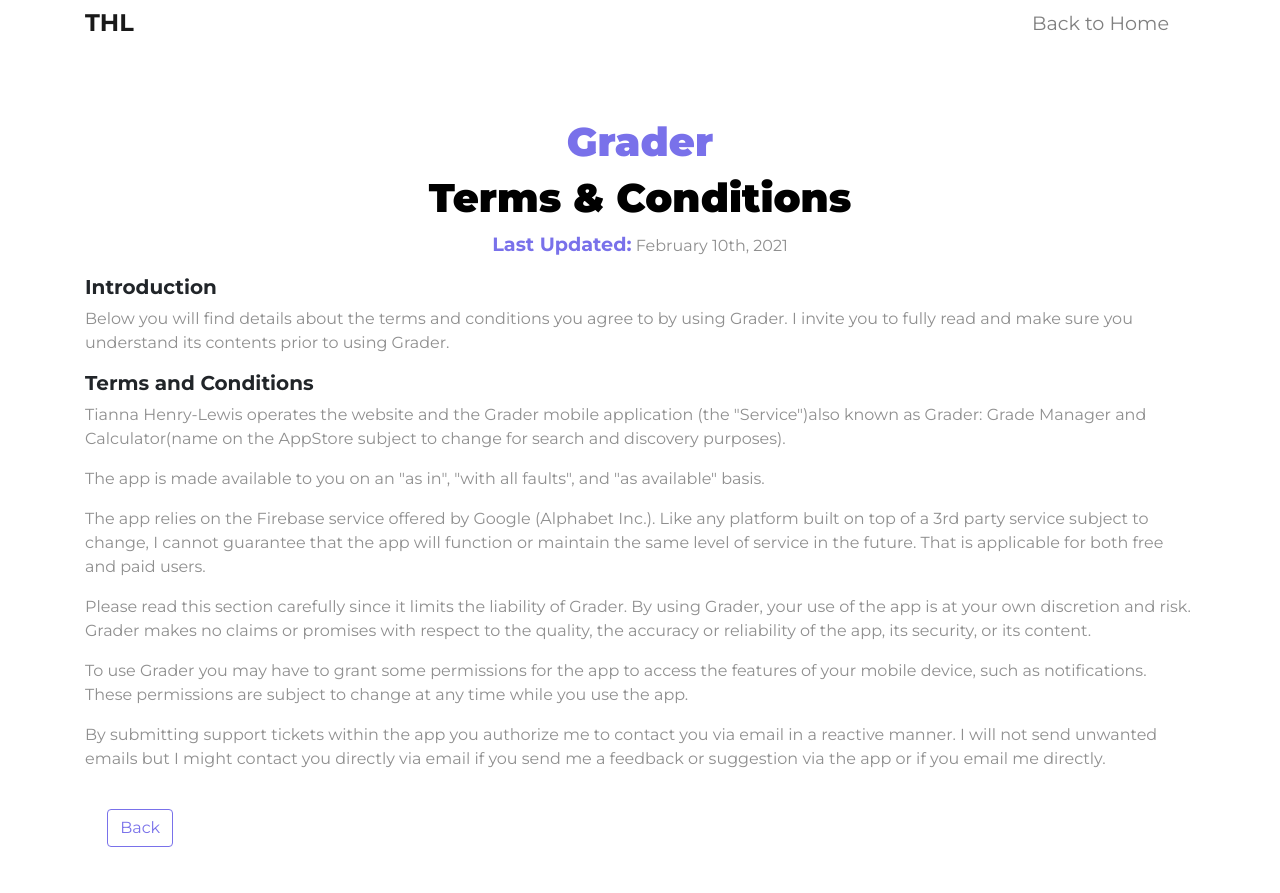
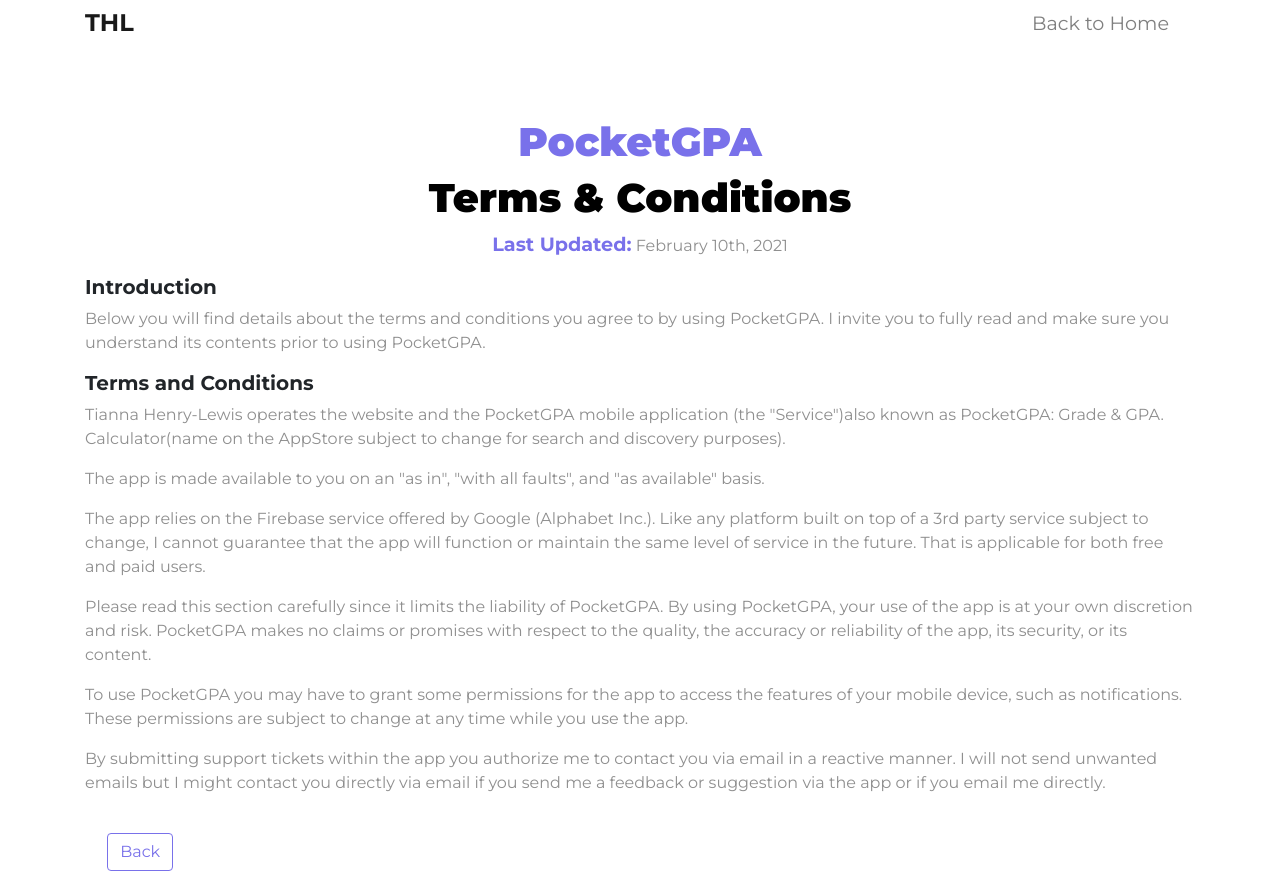
Before and after one commit to tiannahenrylewis/tiannahenrylewis.github.io, a plain HTML site: page pocketgpa_terms.html in a window 1280 px wide. Before the commit the page ends 869 px from the top, so only its background shows below. Drawn offline with nearby package versions, Linux system fonts and the light colour scheme.

Commit message:
Updated PocketGPA
Updated the privacy policy and terms pages as well as switched out the existing name Grader to PocketGPA

```diff
--- a/grader_terms.html
+++ b/pocketgpa_terms.html
@@ -81,7 +81,7 @@
       </nav>
     </div>
     <div class="container">
-      <h2>Grader</h2>
+      <h2>PocketGPA</h2>
       <h2><span style="color: black">Terms & Conditions</span></h2>
       <p class="text-center">
         <span class="text-bold">Last Updated:</span> February 10th, 2021
@@ -91,13 +91,13 @@
       <h5>Introduction</h5>
       <p>
         Below you will find details about the terms and conditions you agree to
-        by using Grader. I invite you to fully read and make sure you understand
-        its contents prior to using Grader.
+        by using PocketGPA. I invite you to fully read and make sure you understand
+        its contents prior to using PocketGPA.
       </p>
       <h5>Terms and Conditions</h5>
       <p>
-        Tianna Henry-Lewis operates the website and the Grader mobile
-        application (the "Service")also known as Grader: Grade Manager and
+        Tianna Henry-Lewis operates the website and the PocketGPA mobile
+        application (the "Service")also known as PocketGPA: Grade & GPA.
         Calculator(name on the AppStore subject to change for search and
         discovery purposes).
       </p>
@@ -114,13 +114,13 @@
       </p>
       <p>
         Please read this section carefully since it limits the liability of
-        Grader. By using Grader, your use of the app is at your own discretion
-        and risk. Grader makes no claims or promises with respect to the
+        PocketGPA. By using PocketGPA, your use of the app is at your own discretion
+        and risk. PocketGPA makes no claims or promises with respect to the
         quality, the accuracy or reliability of the app, its security, or its
         content.
       </p>
       <p>
-        To use Grader you may have to grant some permissions for the app to
+        To use PocketGPA you may have to grant some permissions for the app to
         access the features of your mobile device, such as notifications. These
         permissions are subject to change at any time while you use the app.
       </p>
```
Also changed, not shown: index.html (+3 -3 lines), pocketgpa_privacypolicy.html (renamed from grader_privacypolicy.html, +8 -8 lines).
